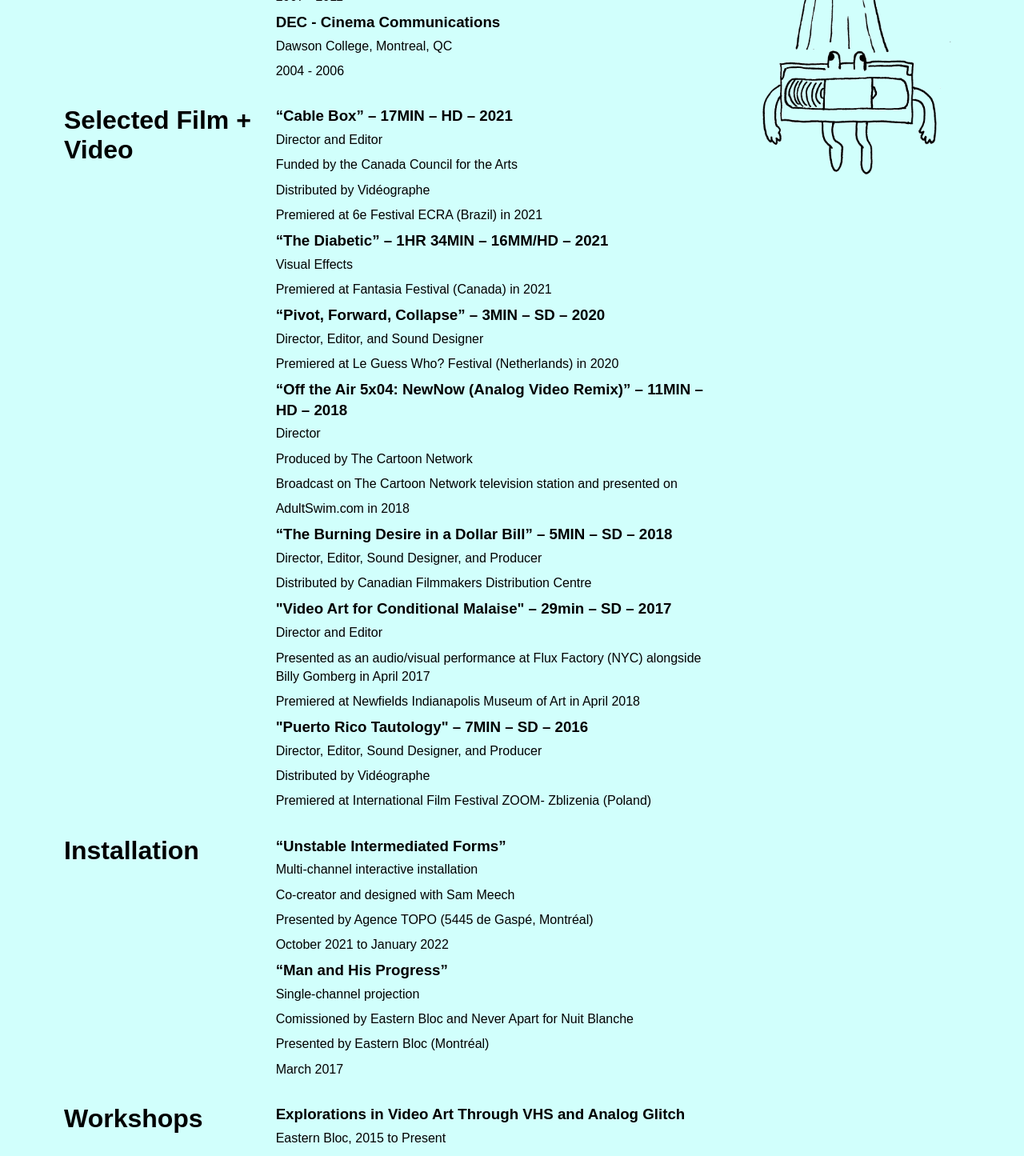
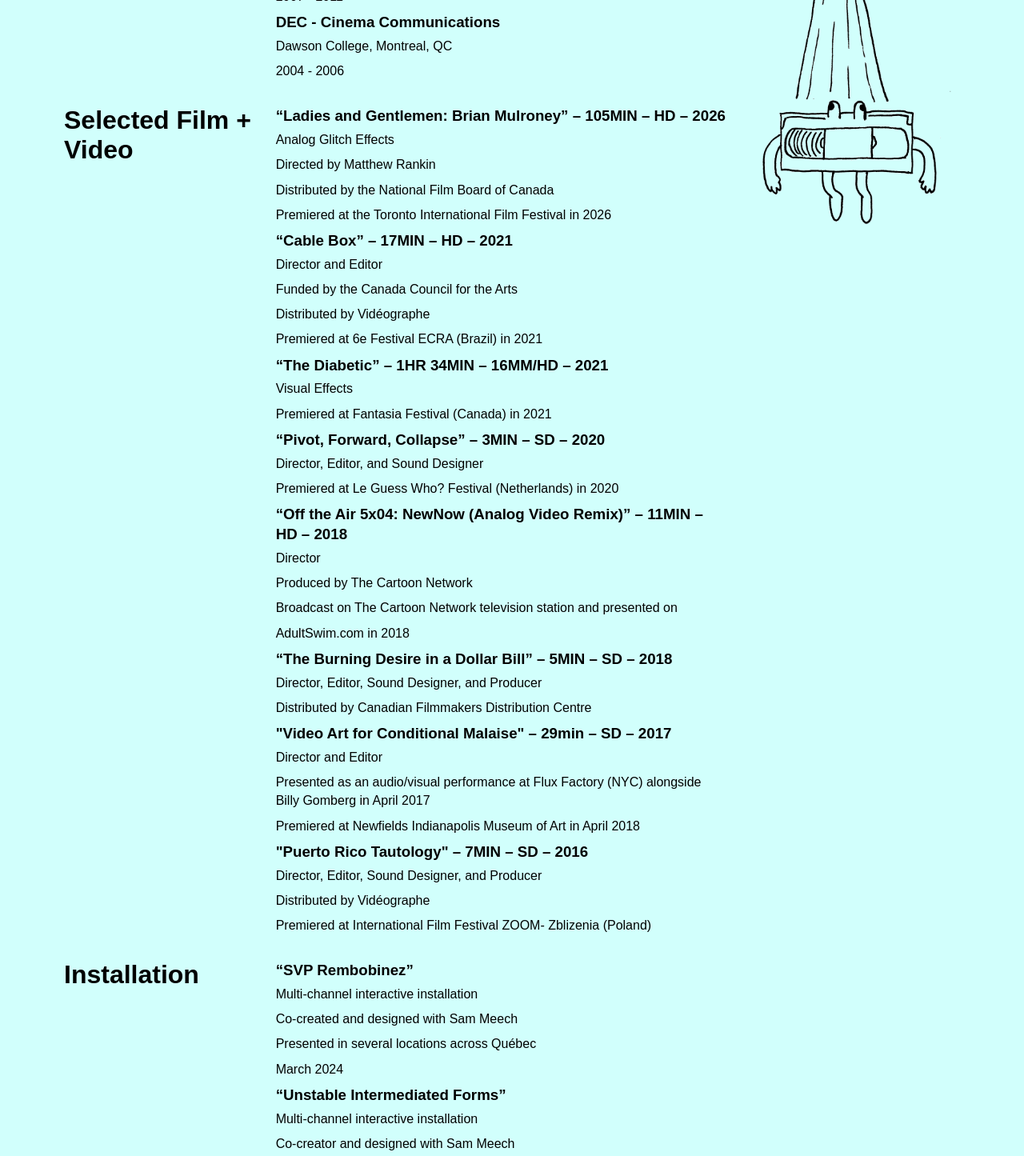
Before and after one commit to robfeulner/personal-portfolio, a React (Create React App) app: page /bio in a window 1280 px wide. Shown: the part 920-2365 px from the top of the page at 80% size. Built offline with nearby package versions, Linux system fonts and the light colour scheme.

Commit message:
Add film and installation details to Bio component

```diff
--- a/src/components/bio/Bio.jsx
+++ b/src/components/bio/Bio.jsx
@@ -56,6 +56,11 @@
           <h1>Selected Film + Video</h1>
         </LeftDiv>
         <RightDiv>
+          <h3>“Ladies and Gentlemen: Brian Mulroney” – 105MIN – HD – 2026</h3>
+          <p>Analog Glitch Effects</p>
+          <p>Directed by Matthew Rankin</p>
+          <p>Distributed by the National Film Board of Canada</p>
+          <p>Premiered at the Toronto International Film Festival in 2026</p>
           <h3>“Cable Box” – 17MIN – HD – 2021</h3>
           <p>Director and Editor</p>
           <p>Funded by the Canada Council for the Arts</p>
@@ -100,6 +105,11 @@
           <h1>Installation</h1>
         </LeftDiv>
         <RightDiv>
+          <h3>“SVP Rembobinez”</h3>
+          <p>Multi-channel interactive installation</p>
+          <p>Co-created and designed with Sam Meech</p>
+          <p>Presented in several locations across Québec</p>
+          <p>March 2024</p>
           <h3>“Unstable Intermediated Forms”</h3>
           <p>Multi-channel interactive installation</p>
           <p>Co-creator and designed with Sam Meech</p>
```
